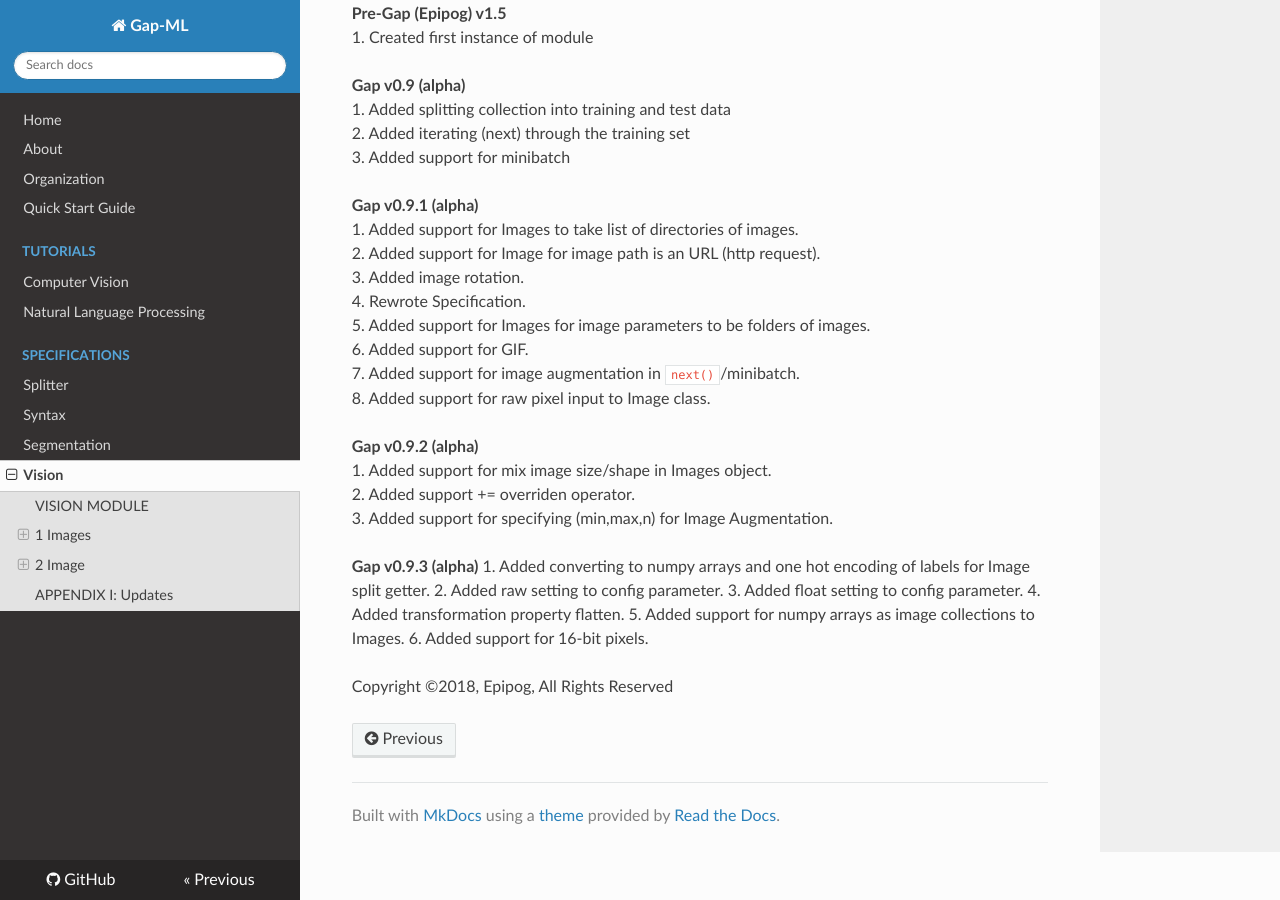
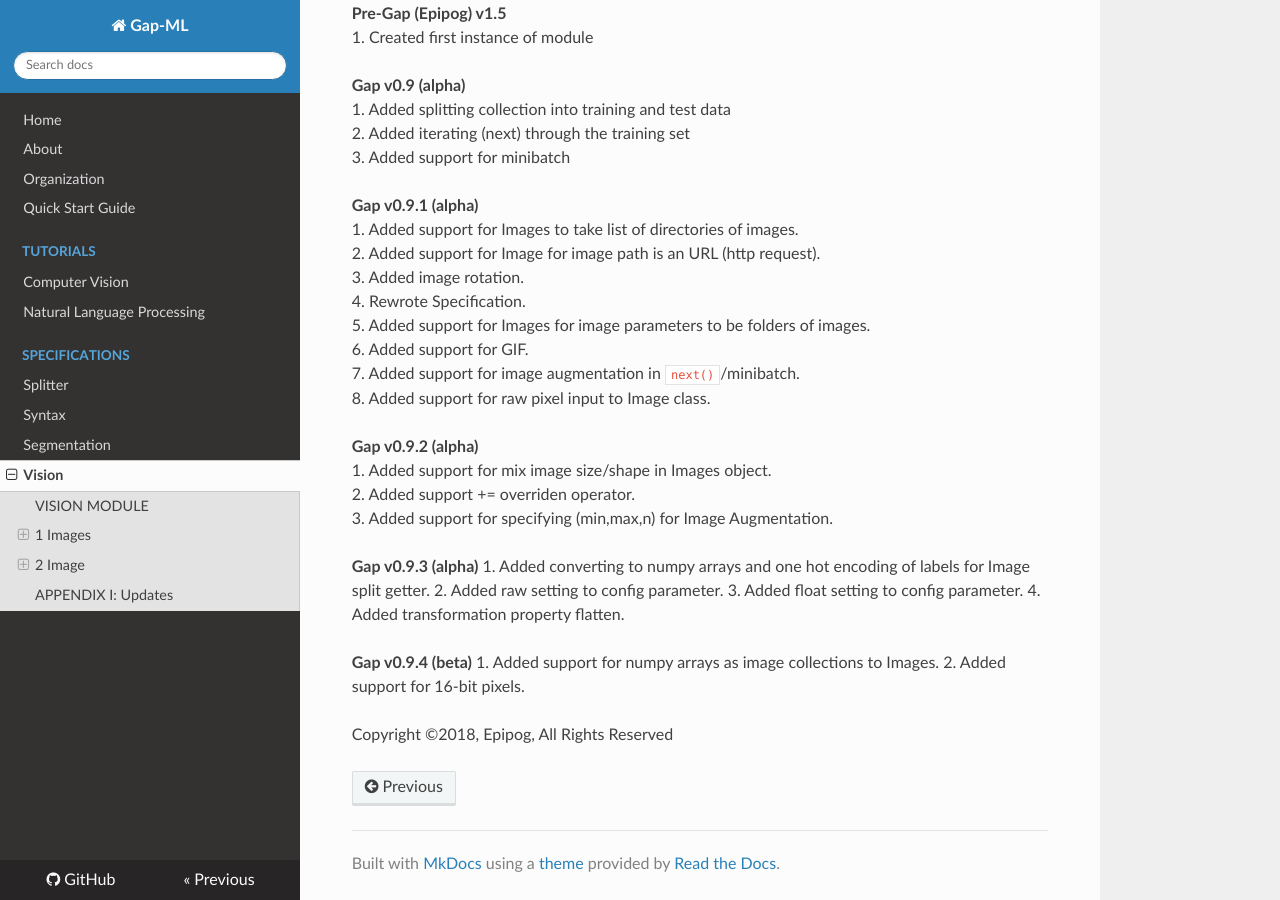
Before and after one commit to andrewferlitsch/Gap, an MkDocs documentation site: the page built from docs/specs/vision_spec.md, in a window 1280 px wide and 900 px high, scrolled down 21636 px. Built offline with MkDocs 1.6.1, drawn with Linux system fonts in a browser that asks for light colours; nearby versions of some CDN libraries.

Commit message:
Update vision_spec.md

```diff
--- a/docs/specs/vision_spec.md
+++ b/docs/specs/vision_spec.md
@@ -877,7 +877,9 @@
 2.	Added raw setting to config parameter.
 3. 	Added float setting to config parameter.
 4.	Added transformation property flatten.
-5.	Added support for numpy arrays as image collections to Images.
-6.	Added support for 16-bit pixels.
+
+**Gap v0.9.4 (beta)**
+1.	Added support for numpy arrays as image collections to Images.
+2.	Added support for 16-bit pixels.
 
 Copyright ©2018, Epipog, All Rights Reserved
```
